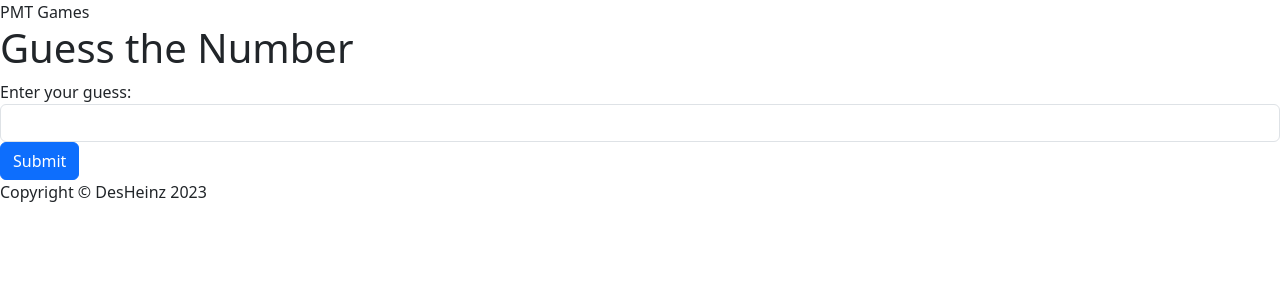
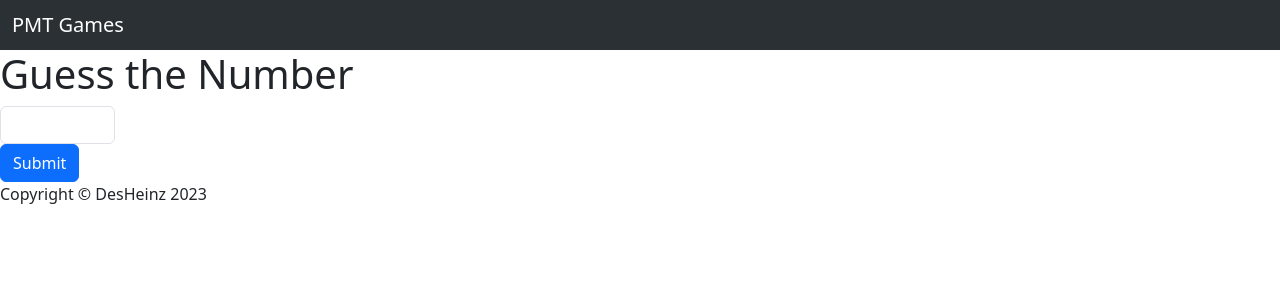
Before and after one commit to 2cheinz/pmt_lottery, a Flask app: page / in a window 1280 px wide. Shown: the top 300 px of the page. Run offline with Flask 2, Linux system fonts and the light colour scheme.

Commit message:
updated some formatting

```diff
--- a/process_form.py
+++ b/process_form.py
@@ -1,7 +1,8 @@
-from flask import Flask, request, render_template, redirect
+from flask import Flask, request, render_template, redirect, flash
 import mysql.connector
 
 app = Flask(__name__)
+app.config['SECRET_KEY'] = 'pmtgames'
 
 #define a route to the index.html file
 @app.route('/', methods=["POST", "GET"])
@@ -23,6 +24,7 @@ def index():
         cursor.close()
         cnx.close()
 
+        flash(f"Your guess is {guess}!!", category="success")
         print(f"Your guess is {guess}")
 
     return render_template('index.html')
--- a/templates/index.html
+++ b/templates/index.html
@@ -2,34 +2,37 @@
 <html lang="en">
 <head>
     <meta charset="UTF-8">
-    <title>Lottery Ball Machine</title>
     <meta http-equiv="X-UA-Compatible" content="IE=edge">
     <meta name="viewport" content="width=device-width, initial-scale=1">
     <link href="https://cdn.jsdelivr.net/npm/bootstrap@5.3.0-alpha1/dist/css/bootstrap.min.css" rel="stylesheet" integrity="sha384-GLhlTQ8iRABdZLl6O3oVMWSktQOp6b7In1Zl3/Jr59b6EGGoI1aFkw7cmDA6j6gD" crossorigin="anonymous">
+    <title>Lottery Ball Machine</title>
     <!-- <link rel="stylesheet" href="styles.css"> -->
 </head>
 <body>
-    <div class="main">
-        <div class="nav">
-            <div class="nav-logo">PMT Games</div>
-            <ul class="nav-links">
-            </ul>
+    <!-- Navbar content -->
+    <nav class="navbar bg-body-tertiary navbar bg-dark" data-bs-theme="dark">
+        <div class="container-fluid">
+        <span class="navbar-brand mb-0 h1">PMT Games</span>
         </div>
+    </nav>
+    <!-- End of Navbar content -->
     <div class="hero">
-        <div class="hero-content">
-            <div class="form-group">
-                <h1>Guess the Number</h1>
-                <form method="POST" action="/">
-                    <label for="guess">Enter your guess:</label>
-                    <input class="form-control" type="number" name="guess" id="guess" min="1" max="100" required>
-                    <button class="btn btn-primary" type="submit">Submit</button>
-                </form>
-            </div>
+        <div class="form-group">
+            <h1>Guess the Number</h1>
+            <form class="row gy-2 gx-3 align-items-center" method="POST" action="/">
+                <div class="col-auto">
+                <label class="visually-hidden" for="guess">Enter your guess:</label>
+                <input class="form-control" type="number" name="guess" id="guess" min="1" max="100" required>
+                <button class="btn btn-primary" type="submit">Submit</button>
+                </div>
+            </form>
         </div>
     </div>
+
     <div class="footer">
         <p>Copyright &#169; DesHeinz 2023
         </p>
     </div>
+<script src="https://cdn.jsdelivr.net/npm/bootstrap@5.3.0-alpha1/dist/js/bootstrap.bundle.min.js" integrity="sha384-w76AqPfDkMBDXo30jS1Sgez6pr3x5MlQ1ZAGC+nuZB+EYdgRZgiwxhTBTkF7CXvN" crossorigin="anonymous"></script>
 </body>
 </html>
```
